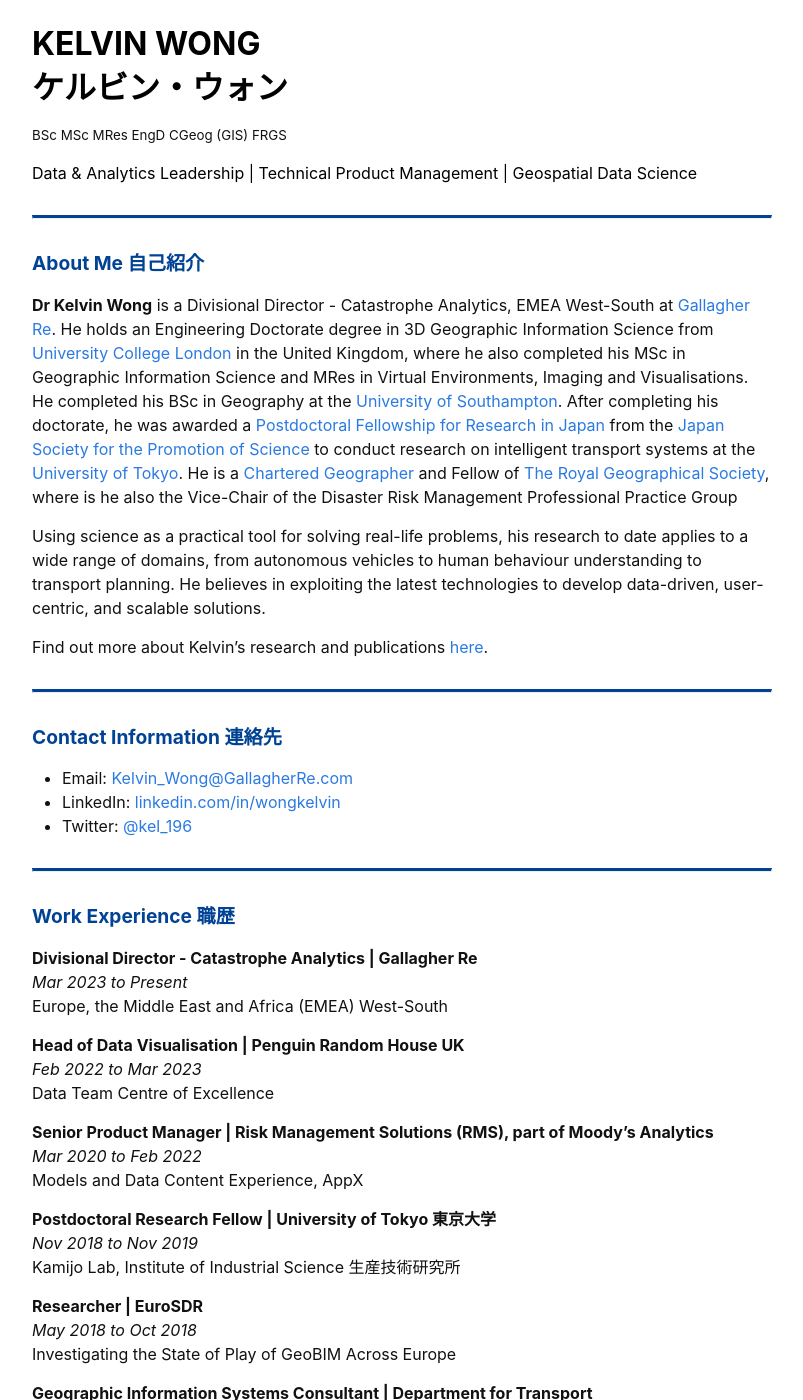
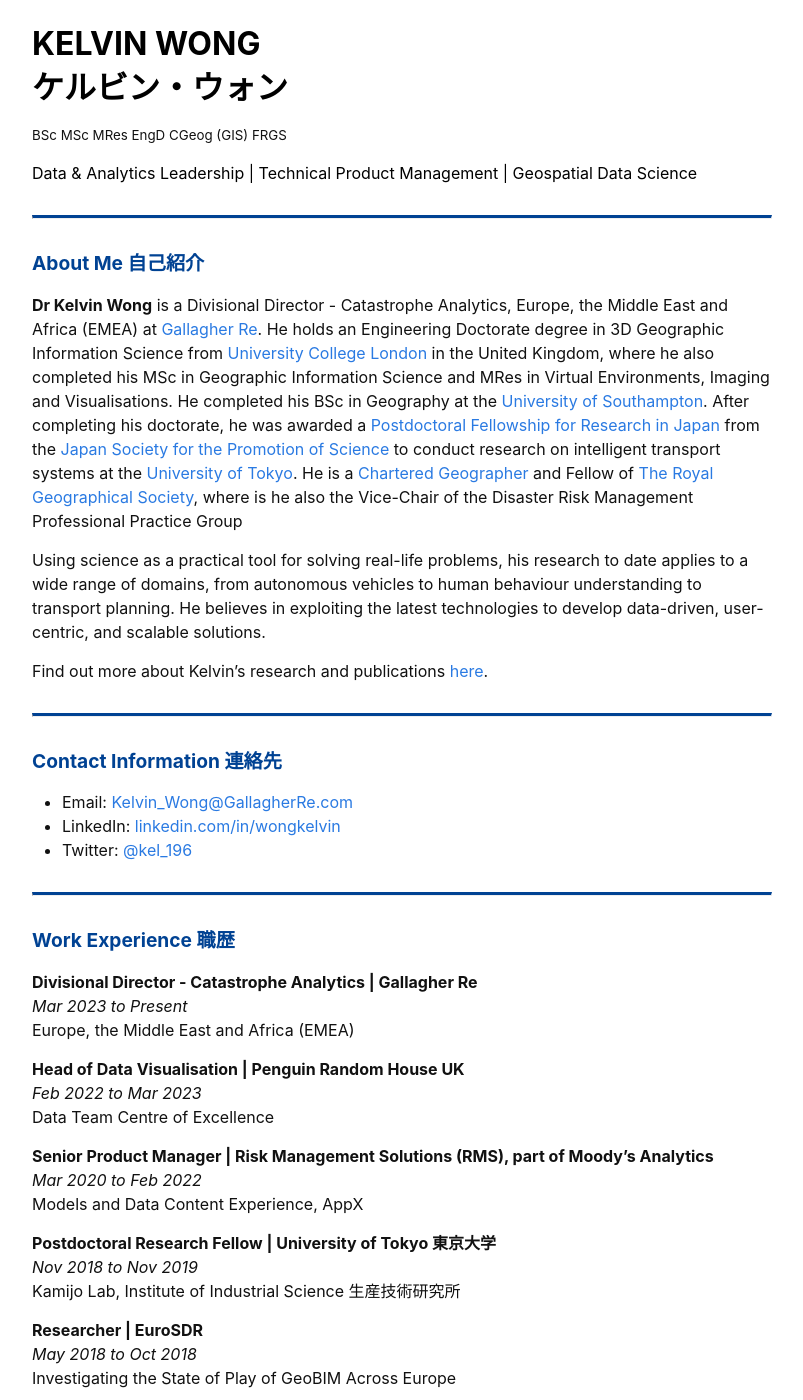
Before and after one commit to kel196/kel196.github.io, a Jekyll site: the page built from index.md, in a window 1280 px wide and 1400 px high. Shown: the whole window, without its empty margins (238-1041 px from the left). Built offline with Jekyll 4.4.1, drawn with Linux system fonts in a browser that asks for light colours; our own code applies the rules of GitHub Pages for plain Markdown files; some of the changed text lies outside the part shown.

Commit message:
Update index.md

```diff
--- a/index.md
+++ b/index.md
@@ -6,7 +6,7 @@
 
 ---
 ## About Me 自己紹介
-**Dr Kelvin Wong** is a Divisional Director - Catastrophe Analytics, EMEA West-South at [Gallagher Re](https://www.ajg.com/gallagherre/). He holds an Engineering Doctorate degree in 3D Geographic Information Science from [University College London](https://www.ucl.ac.uk/) in the United Kingdom, where he also completed his MSc in Geographic Information Science and MRes in Virtual Environments, Imaging and Visualisations. He completed his BSc in Geography at the [University of Southampton](https://www.southampton.ac.uk/). After completing his doctorate, he was awarded a [Postdoctoral Fellowship for Research in Japan](https://www.jsps.go.jp/english/e-fellow/) from the [Japan Society for the Promotion of Science](https://www.jsps.go.jp/english/) to conduct research on intelligent transport systems at the [University of Tokyo](https://www.u-tokyo.ac.jp/en/). He is a [Chartered Geographer](https://www.rgs.org/professionals/chartered-geographer/) and Fellow of [The Royal Geographical Society](https://www.rgs.org/), where is he also the Vice-Chair of the Disaster Risk Management Professional Practice Group
+**Dr Kelvin Wong** is a Divisional Director - Catastrophe Analytics, Europe, the Middle East and Africa (EMEA) at [Gallagher Re](https://www.ajg.com/gallagherre/). He holds an Engineering Doctorate degree in 3D Geographic Information Science from [University College London](https://www.ucl.ac.uk/) in the United Kingdom, where he also completed his MSc in Geographic Information Science and MRes in Virtual Environments, Imaging and Visualisations. He completed his BSc in Geography at the [University of Southampton](https://www.southampton.ac.uk/). After completing his doctorate, he was awarded a [Postdoctoral Fellowship for Research in Japan](https://www.jsps.go.jp/english/e-fellow/) from the [Japan Society for the Promotion of Science](https://www.jsps.go.jp/english/) to conduct research on intelligent transport systems at the [University of Tokyo](https://www.u-tokyo.ac.jp/en/). He is a [Chartered Geographer](https://www.rgs.org/professionals/chartered-geographer/) and Fellow of [The Royal Geographical Society](https://www.rgs.org/), where is he also the Vice-Chair of the Disaster Risk Management Professional Practice Group
 
 Using science as a practical tool for solving real-life problems, his research to date applies to a wide range of domains, from autonomous vehicles to human behaviour understanding to transport planning. He believes in exploiting the latest technologies to develop data-driven, user-centric, and scalable solutions.
 
@@ -22,7 +22,7 @@ Find out more about Kelvin's research and publications [here](#peer-reviewed-pub
 ## Work Experience 職歴
 **Divisional Director - Catastrophe Analytics | Gallagher Re**<br />
 *Mar 2023 to Present*<br />
-Europe, the Middle East and Africa (EMEA) West-South<br />
+Europe, the Middle East and Africa (EMEA)<br />
 
 **Head of Data Visualisation | Penguin Random House UK**<br />
 *Feb 2022 to Mar 2023*<br />
@@ -174,6 +174,7 @@ Providing one-to-one personalised IT support at the client’s own home for olde
 
 |        |                                                              |
 | ---------- | ------------------------------------------------------------ |
+| **13**    | *Panel:* **The Art and Science of Geovisualisation for Disaster Risk Management**<br />Royal Geographical Society, Disaster Risk Management Professional Practice Group, Webinar. Virtual, 2023. |
 | **12** | *Plenary Panel:* **Geospatial Caravan: Embracing One & All**<br />Geospatial World Fourm 2023. Rotterdam, The Netherlands, 2023. |
 | **11** | *Talk:* **From Microsoft Word to Contentful: What I Learned in My First 365 Days**<br />Fast Forward 2021, Contentful. Virtual, 2021. |
 | **10**    | *Panel:* **Communicating and Understanding Risk in Dynamic Situations**<br />Royal Geographical Society, Disaster Risk Management Professional Practice Group, Fireside Chat. Virtual, 2021. |
```
Also changed, not shown: other parts of index.md (+1 -1 lines).
